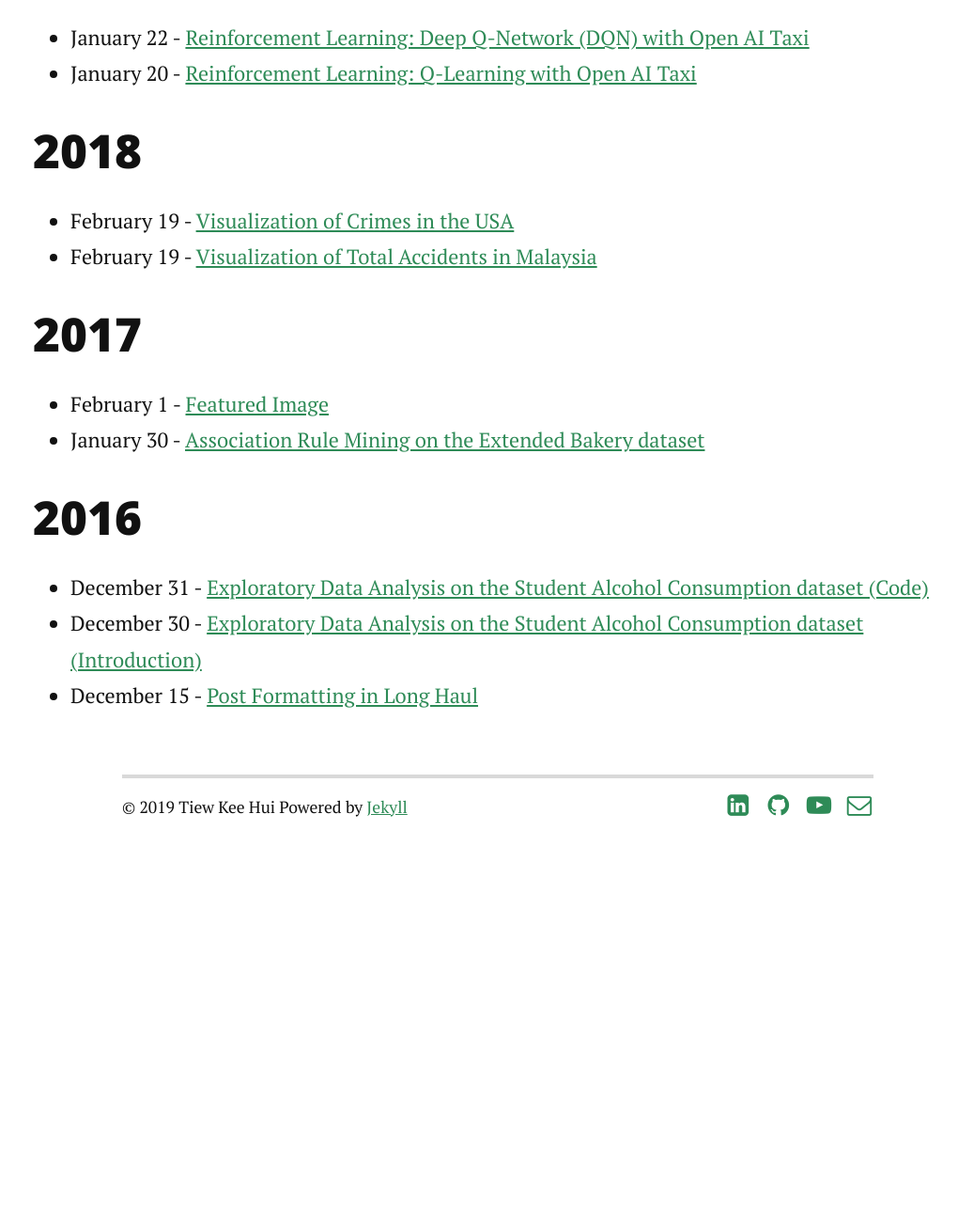
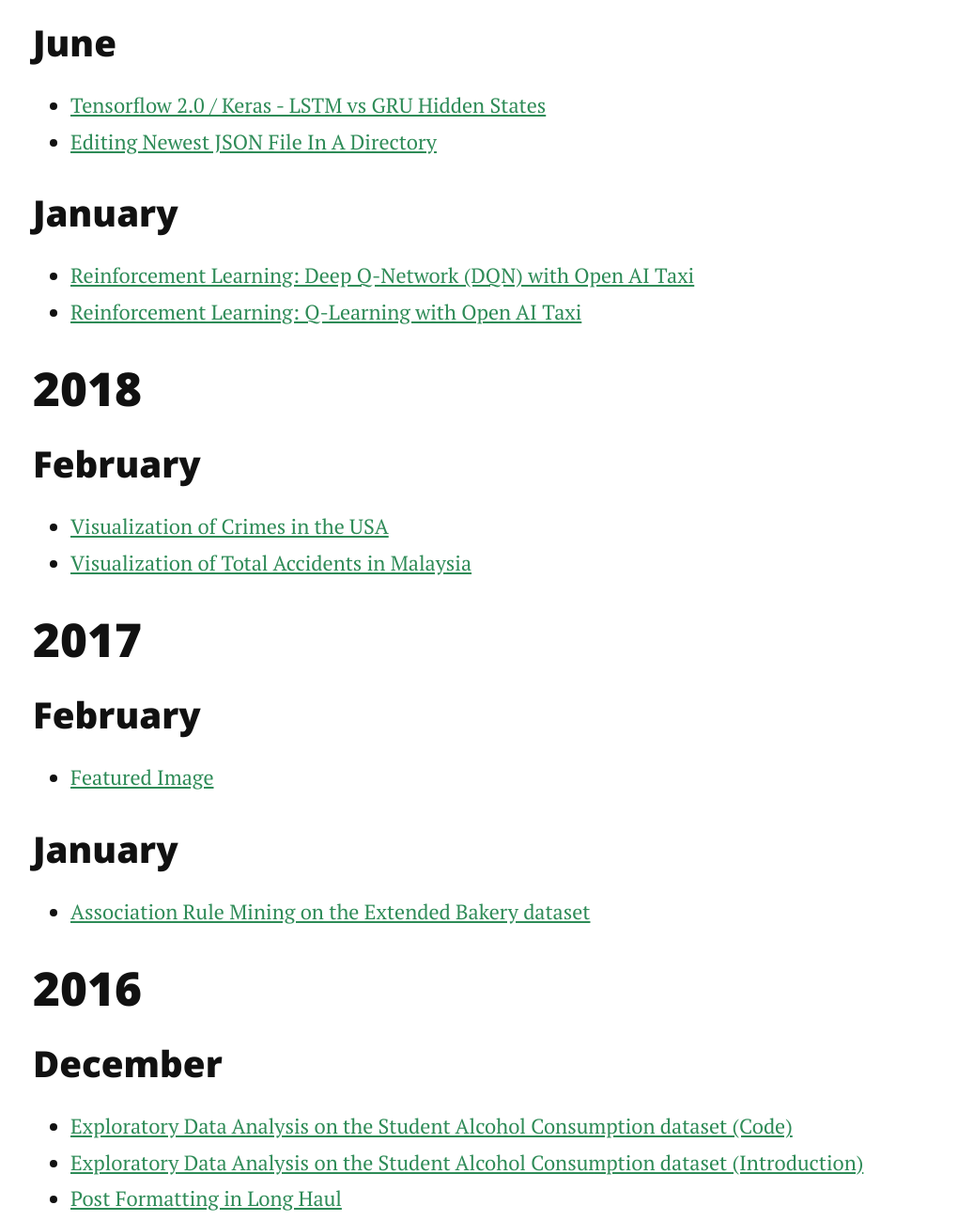
Before and after one commit to TiewKH/TiewKH.github.io, a website: page archive/index.html in a window 1280 px wide. Shown: the part 403-1702 px from the top of the page at 94% size, without its empty margins (110-1130 px from the left). Before the commit the page ends 1310 px from the top, so only its background shows below. Drawn offline with nearby package versions, Linux system fonts and the light colour scheme.

Commit message:
New Archive page

```diff
--- a/archive/index.html
+++ b/archive/index.html
@@ -9,13 +9,13 @@
     <meta http-equiv="X-UA-Compatible" content="IE=edge,chrome=1">
     <meta name="viewport" content="width=device-width, initial-scale=1">
     <meta name="description" content="">
-    <title>Blog Archive</title>
+    <title>Archive</title>
 
     <!-- Jekyll SEO tag auto-generated -->
-    <!-- Begin Jekyll SEO tag v2.5.0 -->
-<title>Blog Archive | Tiew Kee Hui’s Blog</title>
+    <!-- Begin Jekyll SEO tag v2.6.1 -->
+<title>Archive | Tiew Kee Hui’s Blog</title>
 <meta name="generator" content="Jekyll v3.8.5" />
-<meta property="og:title" content="Blog Archive" />
+<meta property="og:title" content="Archive" />
 <meta name="author" content="Tiew Kee Hui" />
 <meta property="og:locale" content="en_US" />
 <meta name="description" content="Tiew Kee Hui’s blog about his data science projects &amp; knowledge, portfolio and occasional games achievements. Most of the posts will be related to artificial intelligence (AI), machine learning and their algorithms." />
@@ -24,14 +24,14 @@
 <meta property="og:url" content="https://tiewkh.github.io//archive/" />
 <meta property="og:site_name" content="Tiew Kee Hui’s Blog" />
 <script type="application/ld+json">
-{"description":"Tiew Kee Hui’s blog about his data science projects &amp; knowledge, portfolio and occasional games achievements. Most of the posts will be related to artificial intelligence (AI), machine learning and their algorithms.","author":{"@type":"Person","name":"Tiew Kee Hui"},"@type":"WebPage","url":"https://tiewkh.github.io//archive/","headline":"Blog Archive","@context":"http://schema.org"}</script>
+{"description":"Tiew Kee Hui’s blog about his data science projects &amp; knowledge, portfolio and occasional games achievements. Most of the posts will be related to artificial intelligence (AI), machine learning and their algorithms.","author":{"@type":"Person","name":"Tiew Kee Hui"},"@type":"WebPage","url":"https://tiewkh.github.io//archive/","headline":"Archive","@context":"https://schema.org"}</script>
 <!-- End Jekyll SEO tag -->
 
 
     <!-- Open Graph Meta -->
     <meta content="Tiew Kee Hui's Blog" property="og:site_name">
 
-      <meta content="Blog Archive" property="og:title">
+      <meta content="Archive" property="og:title">
 
 
       <meta content="article" property="og:type">
@@ -52,7 +52,7 @@
     <meta name="twitter:site" content="@">
     <meta name="twitter:creator" content="@">
 
-      <meta name="twitter:title" content="Blog Archive">
+      <meta name="twitter:title" content="Archive">
 
 
       <meta name="twitter:url" content="https://tiewkh.github.io//archive/">
@@ -127,76 +127,191 @@ ga('send', 'pageview');
 
    <div class="content">
       <div class="container">
-         <section class="archive-post-list">
 
 
 
 
 
-           <h2>2019</h2>
+
+
+    <h2 id="2019-ref">2019</h2>
+    <h3 id="2019-June-ref">June</h3>
     <ul>
 
 
-       <li>January 22 - <a href="/blog/deepqlearning-openaitaxi/"> Reinforcement Learning: Deep Q-Network (DQN) with Open AI Taxi</a></li>
+    <li><a href="/blog/gru-hidden-state/">Tensorflow 2.0 / Keras - LSTM vs GRU Hidden States</a></li>
 
 
 
 
-       <li>January 20 - <a href="/blog/qlearning-openaitaxi/"> Reinforcement Learning: Q-Learning with Open AI Taxi</a></li>
+
+
+
+
+
+
+
+
+
+
+    <li><a href="/blog/json-by-create-date/">Editing Newest JSON File In A Directory</a></li>
 
 
 
 
             </ul>
-           <h2>2018</h2>
+            <h3 id="2019-January-ref">January</h3>
             <ul>
-
-
-       <li>February 19 - <a href="/blog/crimes-in-usa/"> Visualization of Crimes in the USA</a></li>
 
 
 
 
-       <li>February 19 - <a href="/blog/crimes-in-malaysia/"> Visualization of Total Accidents in Malaysia</a></li>
+
+
+
+
+
+
+
+    <li><a href="/blog/deepqlearning-openaitaxi/">Reinforcement Learning: Deep Q-Network (DQN) with Open AI Taxi</a></li>
+
+
+
+
+
+
+
+
+
+
+
+
+
+
+    <li><a href="/blog/qlearning-openaitaxi/">Reinforcement Learning: Q-Learning with Open AI Taxi</a></li>
+
+
+
+        </ul>
+        <h2 id="2018-ref">2018</h2>
+        <h3 id="2018-February-ref">February</h3>
+        <ul>
+
+
+
+
+
+
+
+
+
+
+    <li><a href="/blog/crimes-in-usa/">Visualization of Crimes in the USA</a></li>
+
+
+
+
+
+
+
+
+
+
+
+
+
+
+    <li><a href="/blog/crimes-in-malaysia/">Visualization of Total Accidents in Malaysia</a></li>
+
+
+
+        </ul>
+        <h2 id="2017-ref">2017</h2>
+        <h3 id="2017-February-ref">February</h3>
+        <ul>
+
+
+
+
+
+
+
+
+
+
+    <li><a href="/blog/featured-image/">Featured Image</a></li>
 
 
 
 
             </ul>
-           <h2>2017</h2>
+            <h3 id="2017-January-ref">January</h3>
             <ul>
-
-
-       <li>February 1 - <a href="/blog/featured-image/"> Featured Image</a></li>
 
 
 
 
-       <li>January 30 - <a href="/blog/Association-Rule-Mining-Extended-Bakery/"> Association Rule Mining on the Extended Bakery dataset</a></li>
 
 
 
 
-           </ul>
-           <h2>2016</h2>
-           <ul>
 
 
-       <li>December 31 - <a href="/blog/EDA-Student-Alcohol-Consumption-Part-2/"> Exploratory Data Analysis on the Student Alcohol Consumption dataset (Code)</a></li>
+
+    <li><a href="/blog/Association-Rule-Mining-Extended-Bakery/">Association Rule Mining on the Extended Bakery dataset</a></li>
+
+
+
+        </ul>
+        <h2 id="2016-ref">2016</h2>
+        <h3 id="2016-December-ref">December</h3>
+        <ul>
 
 
 
 
-       <li>December 30 - <a href="/blog/EDA-Student-Alcohol-Consumption/"> Exploratory Data Analysis on the Student Alcohol Consumption dataset (Introduction)</a></li>
 
 
 
 
-       <li>December 15 - <a href="/blog/example-post-formatting/"> Post Formatting in Long Haul</a></li>
+
+
+    <li><a href="/blog/EDA-Student-Alcohol-Consumption-Part-2/">Exploratory Data Analysis on the Student Alcohol Consumption dataset (Code)</a></li>
+
+
+
+
+
+
+
+
+
+
+
+
+
+
+    <li><a href="/blog/EDA-Student-Alcohol-Consumption/">Exploratory Data Analysis on the Student Alcohol Consumption dataset (Introduction)</a></li>
+
+
+
+
+
+
+
+
+
+
+
+
+
+
+    <li><a href="/blog/example-post-formatting/">Post Formatting in Long Haul</a></li>
+
+
     </ul>
 
 
-</section>
       </div>
    </div><!-- end .content -->
 
--- a/sitemap.xml
+++ b/sitemap.xml
@@ -57,6 +57,9 @@
 <loc>https://tiewkh.github.io//</loc>
 </url>
 <url>
+<loc>https://tiewkh.github.io//archive/</loc>
+</url>
+<url>
 <loc>https://tiewkh.github.io//blog/page2/</loc>
 </url>
 <url>
```
Also changed, not shown: blog/gru-hidden-state/index.html (+1 -1 lines). Lines whose indentation alone changed are shown as unchanged.
